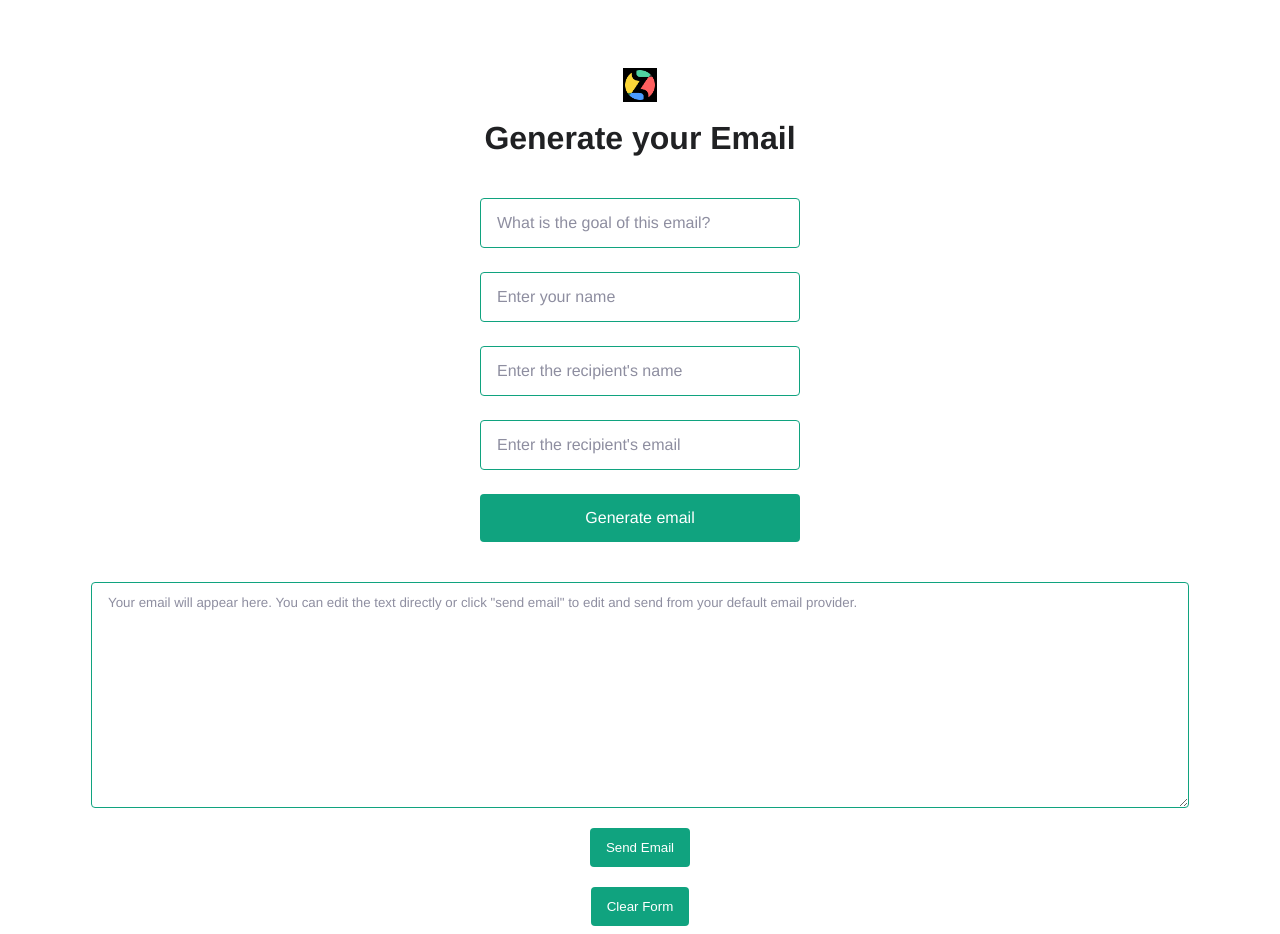
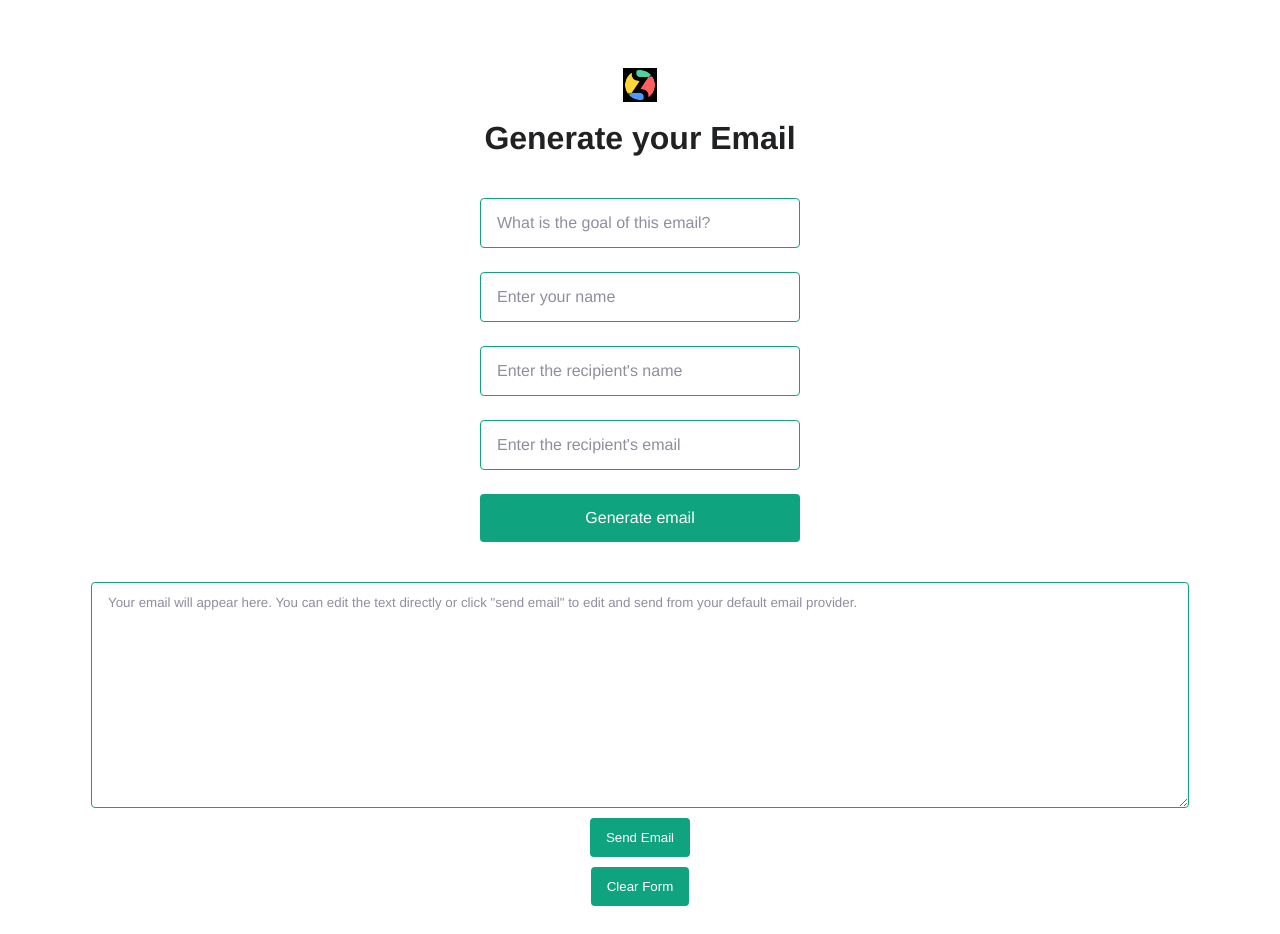
Before and after one commit to lst68868/recommender, a Next.js app: page / in a window 1280 px wide. Built offline with nearby package versions, Linux system fonts and the light colour scheme; a web font is replaced by a local one.

Commit message:
deployed to vercel

```diff
--- a/pages/index.module.css
+++ b/pages/index.module.css
@@ -84,7 +84,7 @@
   text-align: center;
   cursor: pointer;
   padding: 12px 16px;
-  margin-top: 20px;
+  margin-top: 10px;
 }
 
 /* Hover effect for the generate email input handler (assuming it's a submit button) */
```
